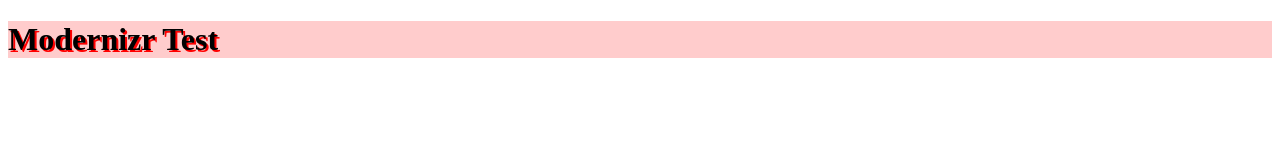
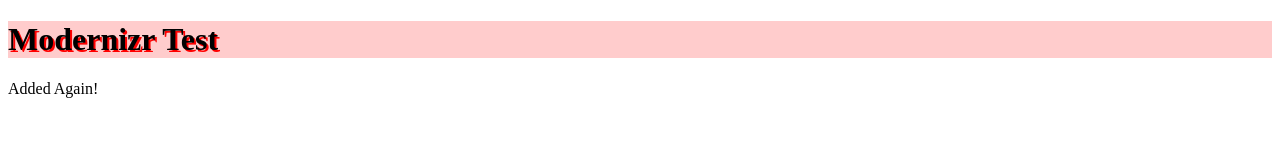
Before and after one commit to gsantella/ModernizrProject, a plain HTML site: page index.html in a window 1280 px wide. Drawn offline with Linux system fonts and the light colour scheme.

Commit message:
p Tag Added

```diff
--- a/index.html
+++ b/index.html
@@ -12,6 +12,7 @@
 
 <body>
 	<h1>Modernizr Test</h1>
+	<p>Added Again!</p>
 </body>
 
 </html>
```
